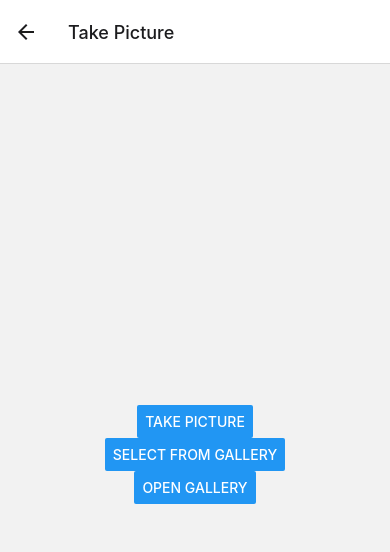
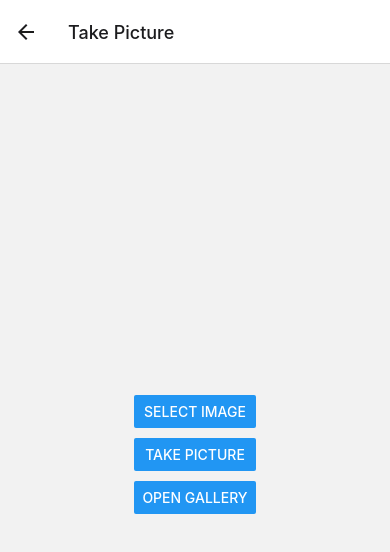
Before and after one commit to AvirukBasak/react-native-test-app, a React Native app: screen /Picture in a window 390 px wide. Shown: the top 552 px of the page. Built offline with nearby package versions, Linux system fonts and the light colour scheme.

Commit message:
Add prop-types package and update geoloc and picture views

```diff
--- a/package.json
+++ b/package.json
@@ -14,9 +14,9 @@
     "@react-navigation/native": "^6.1.14",
     "@react-navigation/stack": "^6.3.25",
     "@types/react-native-video": "^5.0.19",
+    "prop-types": "^15.8.1",
     "react": "18.2.0",
     "react-native": "0.73.5",
-    "react-native-camera": "^4.2.1",
     "react-native-gesture-handler": "^2.15.0",
     "react-native-image-picker": "^7.1.0",
     "react-native-linking": "^0.0.0",
--- a/src/views/geoloc.tsx
+++ b/src/views/geoloc.tsx
@@ -9,8 +9,8 @@ const GeolocationScreen = () => {
   useEffect(() => {
     const requestLocationPermission = async () => {
       try {
-        const granted = await request(PERMISSIONS.ANDROID.ACCESS_FINE_LOCATION);
-        if (granted === 'granted') {
+        const status = await request(PERMISSIONS.ANDROID.ACCESS_FINE_LOCATION);
+        if (status === 'granted') {
           Geolocation.getCurrentPosition(
             (position: {coords: {latitude: any; longitude: any}}) => {
               if (!position.coords) {
@@ -23,7 +23,7 @@ const GeolocationScreen = () => {
             {enableHighAccuracy: true, timeout: 20000, maximumAge: 1000},
           );
         } else {
-          console.error('Permission denied');
+          console.error('Permission denied', status);
         }
       } catch (err) {
         console.warn(err);
--- a/src/views/picture.tsx
+++ b/src/views/picture.tsx
@@ -1,7 +1,8 @@
+/* eslint-disable react-native/no-inline-styles */
+
 import React, {useState} from 'react';
-import {View, Button, Image, Platform} from 'react-native';
+import {View, Button, Image, Platform, Linking} from 'react-native';
 import {launchImageLibrary, launchCamera} from 'react-native-image-picker';
-import {Linking} from 'react-native';
 
 const PictureScreen = () => {
   const [imageUris, setImageUris] = useState([] as string[]);
@@ -35,17 +36,21 @@ const PictureScreen = () => {
   };
 
   return (
-    <View style={{flex: 1, justifyContent: 'center', alignItems: 'center'}}>
+    <View
+      style={{
+        flex: 1,
+        justifyContent: 'center',
+        alignItems: 'center',
+        gap: 10,
+      }}>
       {imageUris.map((uri, i) => (
-        <Image
-          key={i}
-          source={{uri}}
-          style={{width: 200, height: 200, margin: 5}}
-        />
+        <Image key={i} source={{uri}} style={{width: 200, height: 200}} />
       ))}
-      <Button title="Take Picture" onPress={takePicture} />
-      <Button title="Select from Gallery" onPress={selectImageFromGallery} />
-      <Button title="Open Gallery" onPress={openGalleryApp} />
+      <View style={{flexDirection: 'column', gap: 10}}>
+        <Button title="Select Image" onPress={selectImageFromGallery} />
+        <Button title="Take Picture" onPress={takePicture} />
+        <Button title="Open Gallery" onPress={openGalleryApp} />
+      </View>
     </View>
   );
 };
--- a/src/views/videos.tsx
+++ b/src/views/videos.tsx
@@ -1,67 +1,63 @@
 /* eslint-disable react-native/no-inline-styles */
 
-import React, {useState, useRef} from 'react';
-import {View, Text, Button} from 'react-native';
-import {RNCamera} from 'react-native-camera';
+import React, {useState} from 'react';
+import {View, Button, Platform, Linking} from 'react-native';
+import {launchImageLibrary, launchCamera} from 'react-native-image-picker';
 import Video from 'react-native-video';
 
 export default function VideoScreen() {
-  const [isRecording, setIsRecording] = useState(false);
-  const cameraRef = useRef(null);
-  const [videoUri, setVideoUri] = useState('');
+  const [mediaUris, setMediaUris] = useState([] as string[]);
 
-  const startRecording = async () => {
-    if (cameraRef.current) {
-      try {
-        const {uri} = await (cameraRef.current as any).recordAsync();
-        setVideoUri(uri);
-        setIsRecording(true);
-      } catch (error) {
-        console.error('Failed to start recording:', error);
+  const selectImageFromGallery = () => {
+    launchImageLibrary({mediaType: 'video'}, response => {
+      if (!response.didCancel) {
+        setMediaUris(
+          response.assets?.map(asset => asset.uri || '').filter(k => k) || [],
+        );
       }
-    }
+    });
   };
 
-  const stopRecording = async () => {
-    if (cameraRef.current) {
-      try {
-        await (cameraRef.current as any).stopRecording();
-        setIsRecording(false);
-      } catch (error) {
-        console.error('Failed to stop recording:', error);
+  const takePicture = () => {
+    launchCamera({mediaType: 'video'}, response => {
+      if (!response.didCancel) {
+        setMediaUris(
+          response.assets?.map(asset => asset.uri || '').filter(k => k) || [],
+        );
       }
+    });
+  };
+
+  const openGalleryApp = () => {
+    if (Platform.OS === 'android') {
+      Linking.openURL('content://media/internal/images/media');
+    } else {
+      Linking.openURL('photos-redirect://');
     }
   };
 
   return (
-    <View style={{flex: 1}}>
-      <RNCamera
-        ref={cameraRef}
-        style={{flex: 1}}
-        type={RNCamera.Constants.Type.back}
-        flashMode={RNCamera.Constants.FlashMode.off}
-        captureAudio={true}
-      />
-
-      <View style={{flex: 0, flexDirection: 'row', justifyContent: 'center'}}>
-        {isRecording ? (
-          <Button title="Stop Recording" onPress={stopRecording} />
-        ) : (
-          <Button title="Start Recording" onPress={startRecording} />
-        )}
+    <View
+      style={{
+        flex: 1,
+        justifyContent: 'center',
+        alignItems: 'center',
+        gap: 10,
+      }}>
+      {mediaUris.map((uri, i) => (
+        <Video
+          key={i}
+          source={{uri}}
+          style={{width: '90%', height: 400}}
+          controls={true}
+          resizeMode="contain"
+        />
+      ))}
+      <View style={{flexDirection: 'column', gap: 10}}>
+        <Button title="Take Video" onPress={takePicture} />
+        <Button title="Select from Gallery" onPress={selectImageFromGallery} />
+        <Button title="Open Gallery" onPress={openGalleryApp} />
       </View>
-
-      {videoUri ? (
-        <View style={{flex: 0, alignItems: 'center'}}>
-          <Text style={{marginTop: 20}}>Recorded Video:</Text>
-          <Video
-            source={{uri: videoUri}}
-            style={{width: 300, height: 300, marginTop: 10}}
-            controls={true}
-            resizeMode="contain"
-          />
-        </View>
-      ) : null}
     </View>
   );
 }
```
Also changed, not shown: 1 other file (tests, documents, lock files or other folders).
